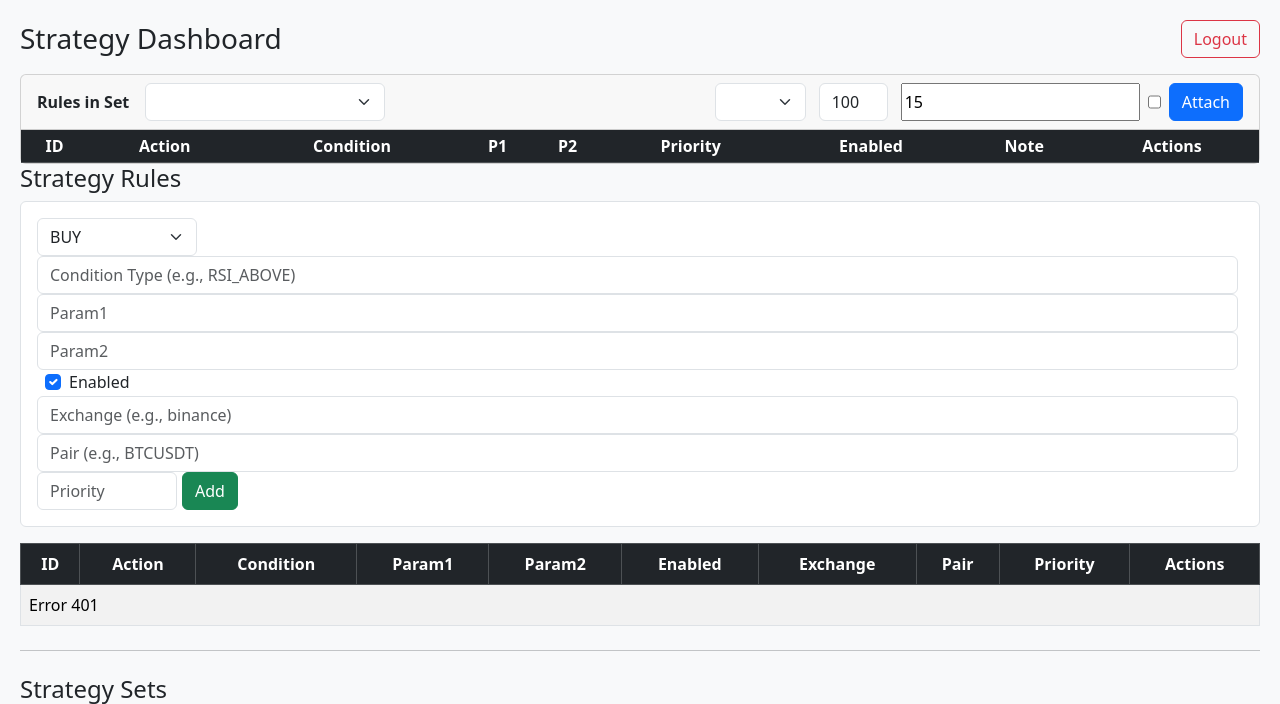
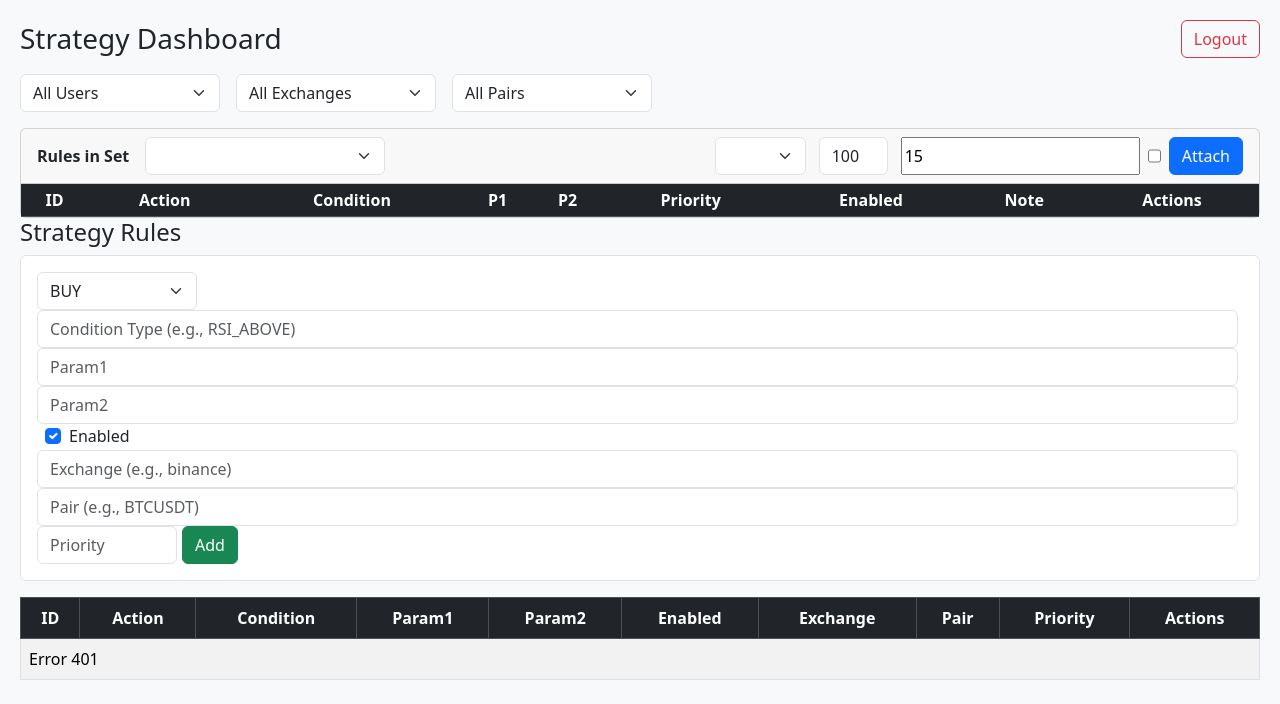
Before and after one commit to sliusenko/multi-trade-ui, a FastAPI app: page /strategy_dashboard in a window 1280 px wide. Shown: the top 704 px of the page. Run offline with FastAPI, Linux system fonts and the light colour scheme; lists and menus that the app fills with data are empty; parts of the project's set-up code (start-up, migrations or seed data) failed here and were passed over; some libraries are stand-ins or nearby versions.

Commit message:
Update strategy_dashboard.html

```diff
--- a/app/templates/strategy_dashboard.html
+++ b/app/templates/strategy_dashboard.html
@@ -19,6 +19,18 @@
   <div class="d-flex justify-content-between align-items-center mb-3">
     <h3 class="mb-0">Strategy Dashboard</h3>
     <a class="btn btn-outline-danger" href="/logout">Logout</a>
+  </div>
+  <!-- ===================== filters ======================================= -->
+  <div class="mb-3 d-flex gap-2">
+    <select id="filter_user" class="form-select" style="max-width:200px">
+      <option value="">All Users</option>
+    </select>
+    <select id="filter_exchange" class="form-select" style="max-width:200px">
+      <option value="">All Exchanges</option>
+    </select>
+    <select id="filter_pair" class="form-select" style="max-width:200px">
+      <option value="">All Pairs</option>
+    </select>
   </div>
   <!-- ===================== Sets and Rules ======================================= -->
    <div class="card mt-3">
```
